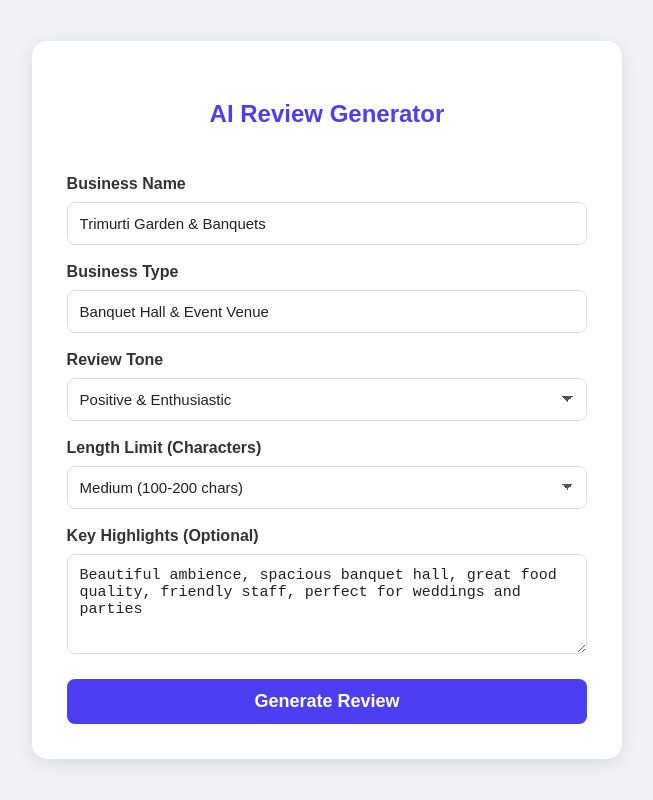
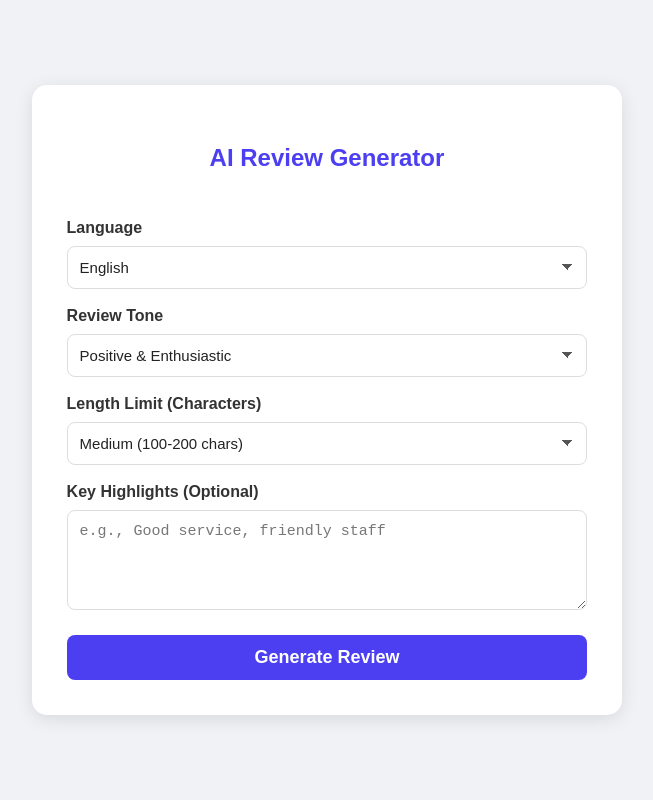
Before and after one commit to swatisingh16/review-generator-frontend, a React app: page / in a window 1280 px wide. Shown: the whole page, without its empty margins (313-966 px from the left). Built offline with nearby package versions, Linux system fonts and the light colour scheme; the HTML template or start-up script is replaced by a standard one.

Commit message:
language

```diff
--- a/src/App.jsx
+++ b/src/App.jsx
@@ -2,11 +2,10 @@ import { useState } from "react";
 import "./App.css";
 
 function App() {
-  const [businessName, setBusinessName] = useState("Trimurti Garden & Banquets");
-  const [businessType, setBusinessType] = useState("Banquet Hall & Event Venue");
-  const [highlights, setHighlights] = useState(
-    "Beautiful ambience, spacious banquet hall, great food quality, friendly staff, perfect for weddings and parties"
-  );
+  // const [businessName, setBusinessName] = useState("Trimurti Garden & Banquets");
+  // const [businessType, setBusinessType] = useState("Banquet Hall & Event Venue");
+  const [highlights, setHighlights] = useState("");
+  const [language, setLanguage] = useState("English");
   const [tone, setTone] = useState("Positive & Enthusiastic");
   const [lengthLimit, setLengthLimit] = useState("Medium (100-200 chars)");
   const [review, setReview] = useState("");
@@ -15,10 +14,10 @@ function App() {
   const GOOGLE_REVIEW_LINK = "https://g.page/r/CYak1qqHxLuKEBM/review";
 
   const generateReview = async () => {
-    if (!businessName || !businessType) {
-      alert("Please fill Business Name and Business Type");
-      return;
-    }
+    // if (!businessName || !businessType) {
+    //   alert("Please fill Business Name and Business Type");
+    //   return;
+    // }
 
     setLoading(true);
     setReview("");
@@ -27,11 +26,12 @@ function App() {
       method: "POST",
       headers: { "Content-Type": "application/json" },
       body: JSON.stringify({
-        businessName,
-        businessType,
+        // businessName,
+        // businessType,
         tone,
         lengthLimit,
         highlights,
+        language,
       }),
     });
 
@@ -57,7 +57,7 @@ function App() {
     <div className="container">
       <div className="card">
         <h2 className="title">AI Review Generator</h2>
-
+{/**
         <label>Business Name</label>
         <input
           type="text"
@@ -73,6 +73,14 @@ function App() {
           value={businessType}
           onChange={(e) => setBusinessType(e.target.value)}
         />
+*/}
+
+        <label>Language</label>
+        <select value={language} onChange={(e) => setLanguage(e.target.value)}>
+          <option>English</option>
+          <option>Hinglish</option>
+          <option>Marathi</option>
+        </select>
 
         <label>Review Tone</label>
         <select value={tone} onChange={(e) => setTone(e.target.value)}>
```
